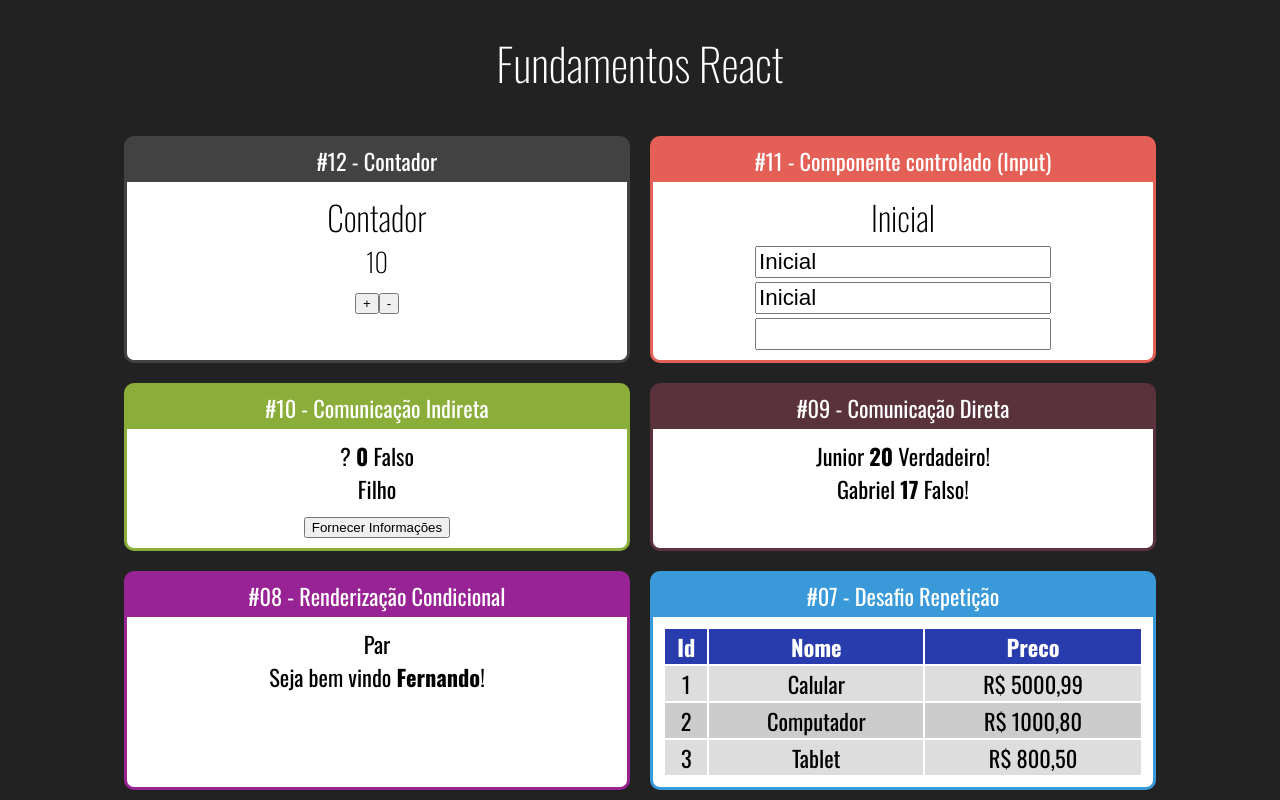
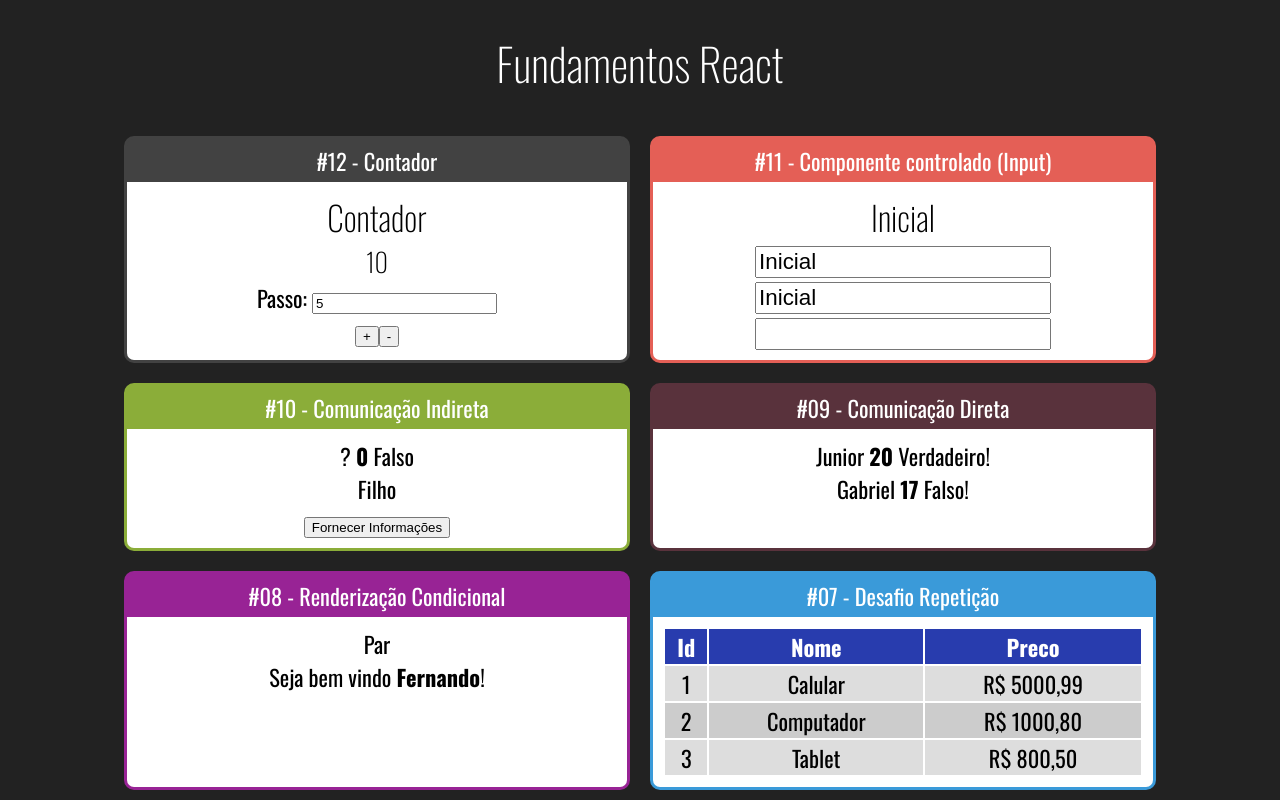
Before and after one commit to lucasg13info/curso-react, a React (Create React App) app in the folder fundamentos-react/: page / in a window 1280 px wide. Shown: the top 800 px of the page. Built offline with nearby package versions, Linux system fonts and the light colour scheme.

Commit message:
Definindo o passo do contador com o input

```diff
--- a/fundamentos-react/src/components/contador/Contador.jsx
+++ b/fundamentos-react/src/components/contador/Contador.jsx
@@ -23,13 +23,24 @@
         }
 
 
-
+        setPasso = (evento) =>{
+            this.setState({
+                passo: +evento.target.value,
+            })
+        }
 
     render() {
         return(
             <div>
                 <h2>Contador</h2>
                 <h3> { this.state.numero } </h3>
+                <div>
+                    <label htmlFor="passoInput">Passo: </label>
+                    <input id="passoInput" type="number"
+                        value={this.state.passo}
+                        onChange ={this.setPasso}  />
+
+                </div>
                 <button onClick={this.inc}> + </button>
                 <button onClick={this.dec}> - </button>
             </div>
```
